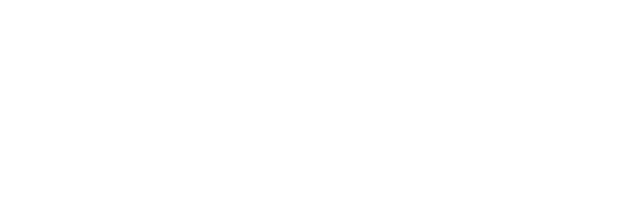
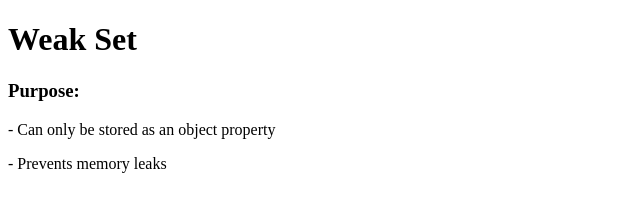
Before and after one commit to benjieCodes/ES6, a plain HTML site: page sets/weak-set.html in a window 1280 px wide. Shown: the whole page, without its empty margins (0-640 px from the left). Drawn offline with Linux system fonts and the light colour scheme.

Commit message:
added a weak set example

```diff
--- a/sets/weak-set.html
+++ b/sets/weak-set.html
@@ -7,6 +7,10 @@
     <title>Sets</title>
     <meta name="viewport" content="width=device-width, initial-scale=1">
 </head>
+<h1>Weak Set</h1>
+<h3>Purpose:</h3>
+<p>- Can only be stored as an object property</p>
+<p>- Prevents memory leaks</p>
 
 <body>
     <script>
@@ -20,6 +24,9 @@
         };
 
         const weakDogs = new WeakSet([dog1], [dog2]);
+        console.log(weakDogs);
+        dog1 = null;
+        console.log(weakDogs);
     </script>
 </body>
 
```
